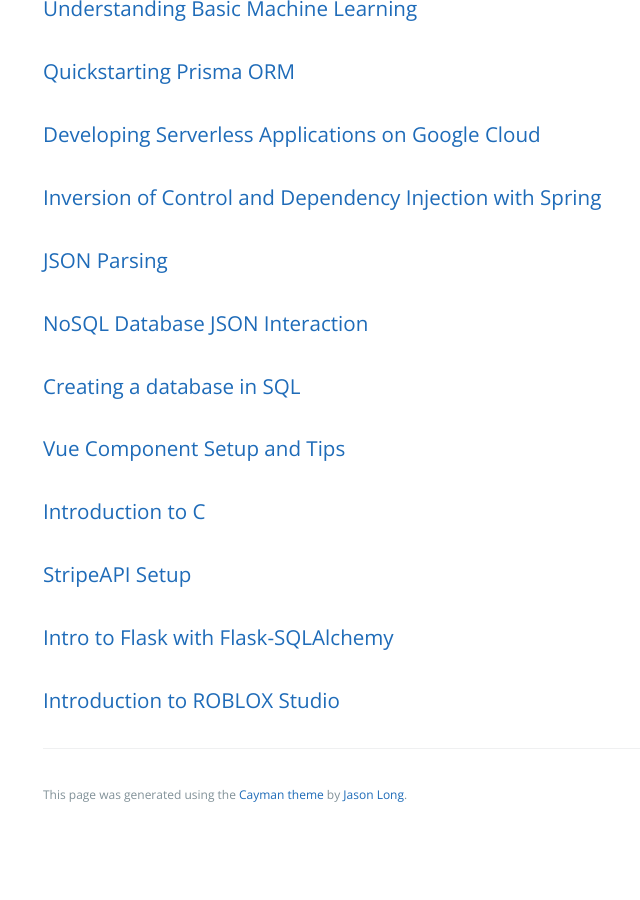
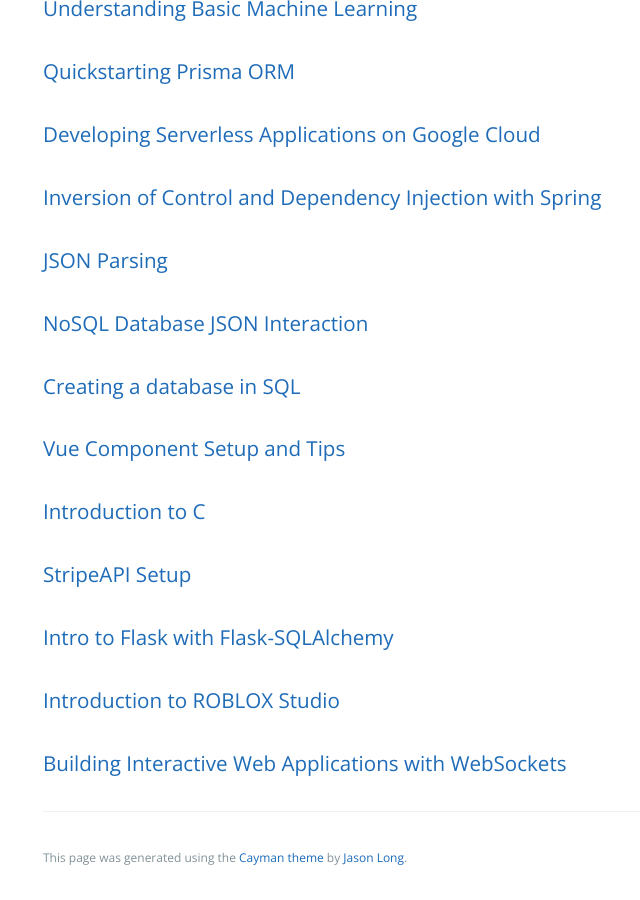
Before and after one commit to learning-software-engineering/learning-software-engineering.github.io, a Jekyll site: the page built from Topics/Tech_Stacks.md, in a window 1280 px wide and 900 px high, scrolled down 5007 px. Shown: the whole window, without its empty margins (181-821 px from the left). Built offline with Jekyll 4.4.1, drawn with Linux system fonts in a browser that asks for light colours; our own code applies the rules of GitHub Pages for plain Markdown files; before the commit the page ends 5844 px from its top, so only the background shows below that.

Commit message:
Update Tech_Stacks.md
Added link on tech stack page

```diff
--- a/Topics/Tech_Stacks.md
+++ b/Topics/Tech_Stacks.md
@@ -169,3 +169,5 @@
 ### [Intro to Flask with Flask-SQLAlchemy](./Tech_Stacks/Flask.md)
 
 ### [Introduction to ROBLOX Studio](./Tech_Stacks/ROBLOX_Intro.md)
+
+### [Building Interactive Web Applications with WebSockets](./Tech_Stacks/WebSockets/Web-Sockets.md)
```
